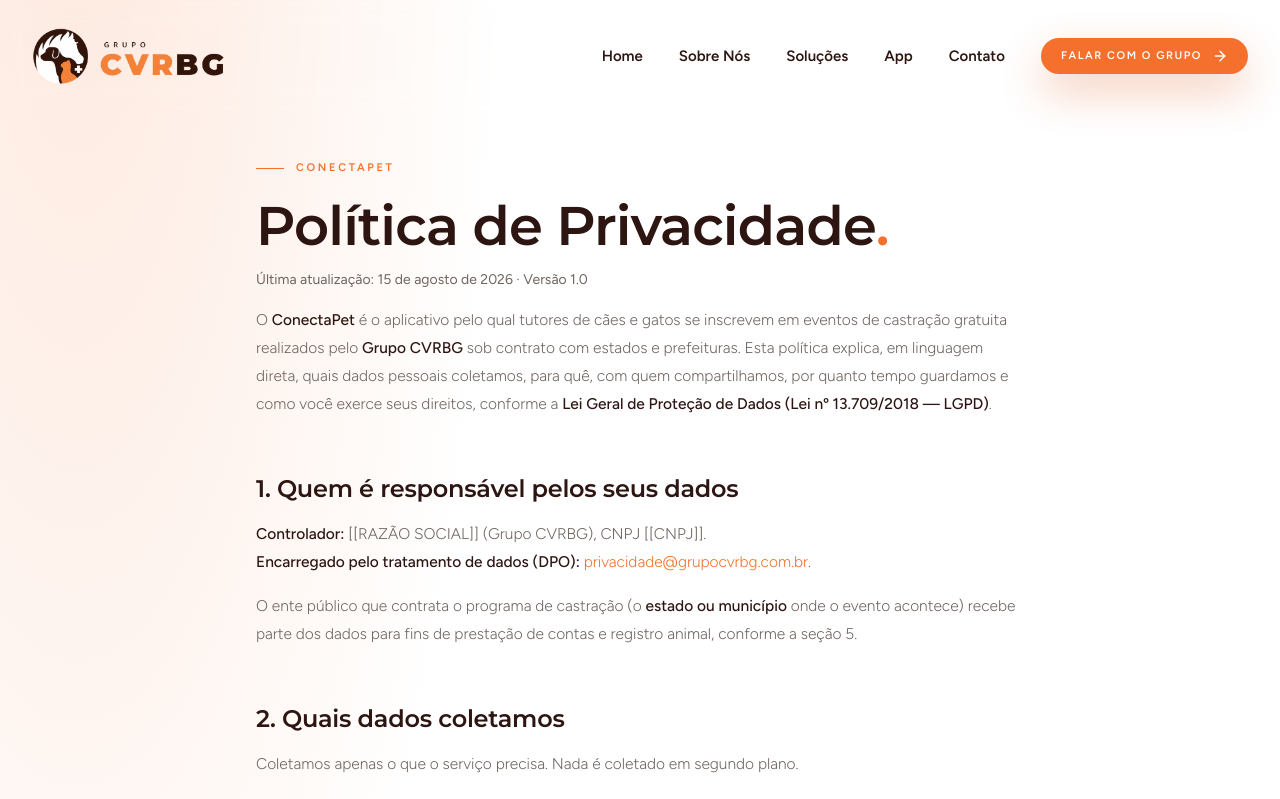
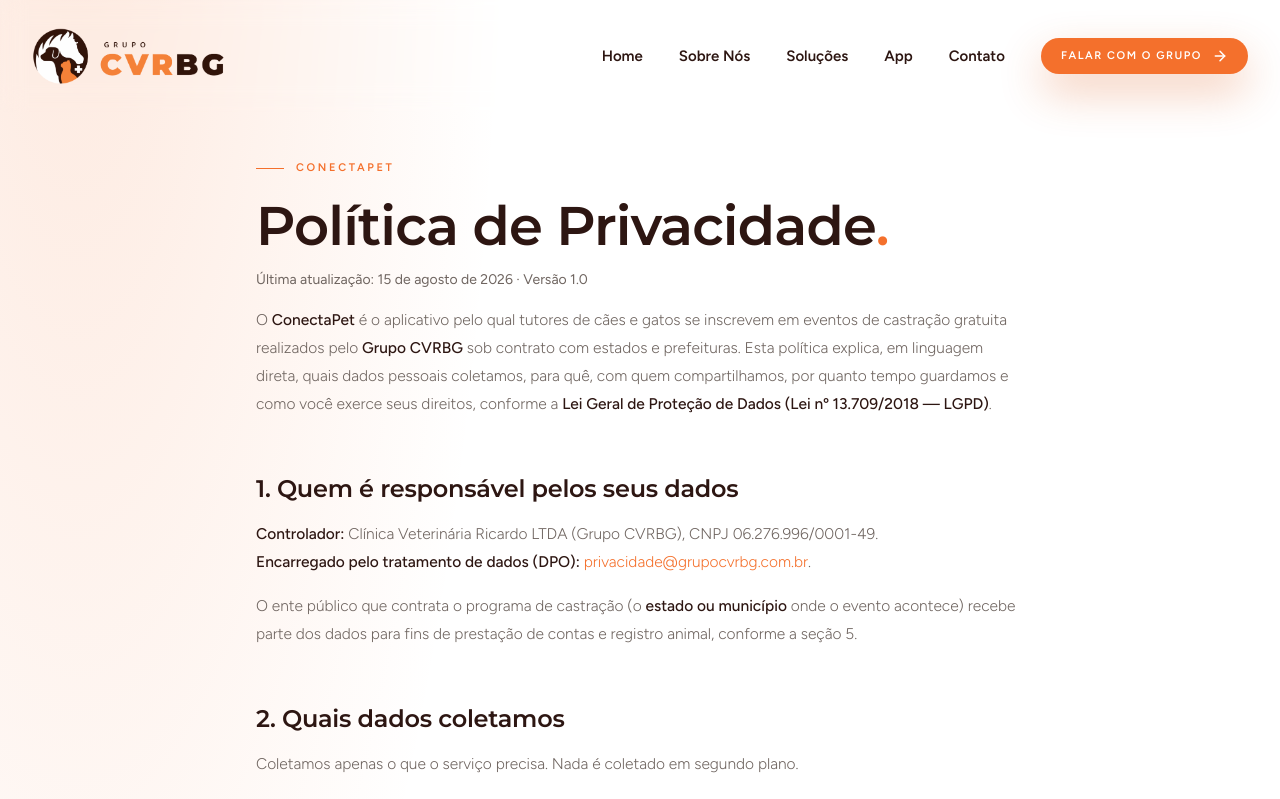
Before and after one commit to Pump-Tecnologia/Site-cvrbg, a Next.js app: page /privacidade in a window 1280 px wide. Shown: the top 799 px of the page. Built offline with nearby package versions, Linux system fonts and the light colour scheme.

Commit message:
content: razão social e CNPJ na política de privacidade

```diff
--- a/src/components/pages/PrivacyPage.tsx
+++ b/src/components/pages/PrivacyPage.tsx
@@ -13,8 +13,8 @@
 const ATUALIZADO_EM = "15 de agosto de 2026";
 const VERSAO = "1.0";
 const EMAIL_DPO = "privacidade@grupocvrbg.com.br";
-const RAZAO_SOCIAL = "[[RAZÃO SOCIAL]]";
-const CNPJ = "[[CNPJ]]";
+const RAZAO_SOCIAL = "Clínica Veterinária Ricardo LTDA";
+const CNPJ = "06.276.996/0001-49";
 
 type Linha = readonly [string, string];
 
```
